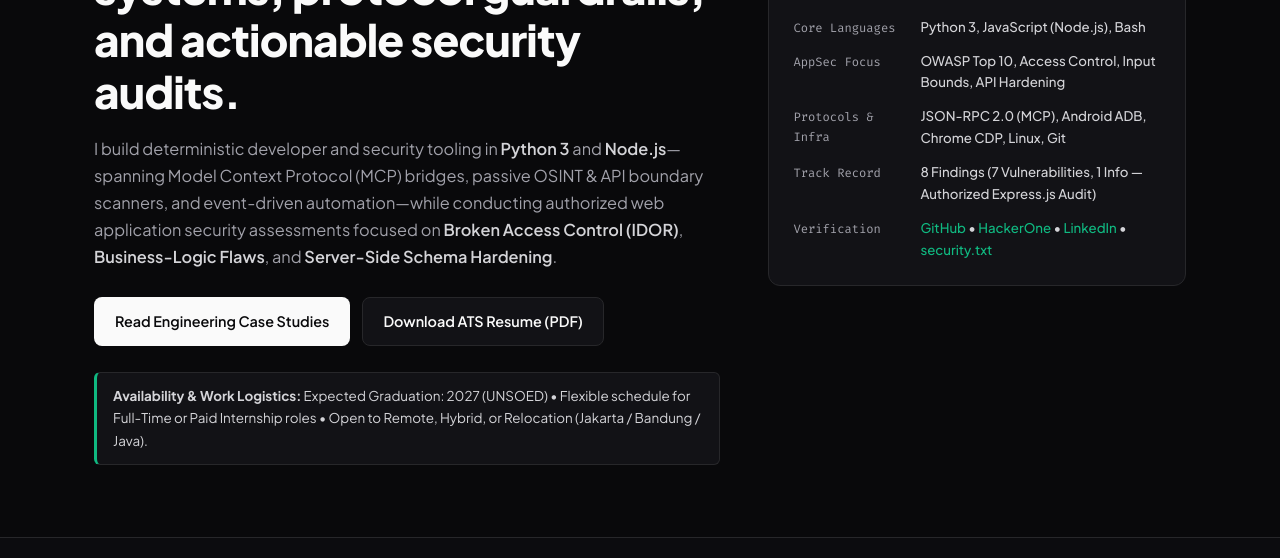
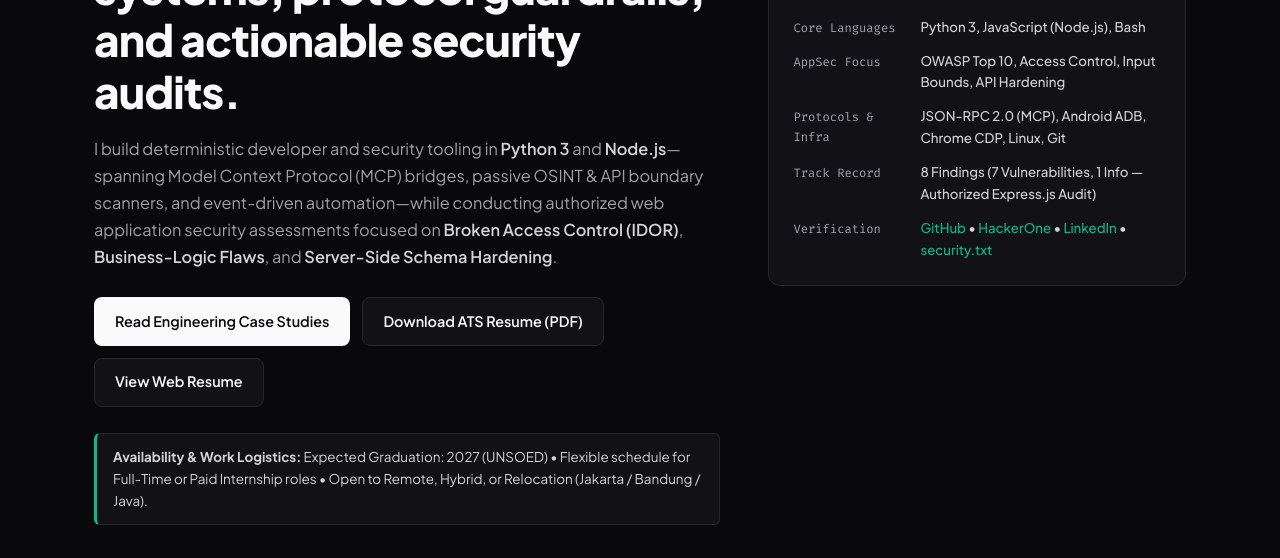
Before and after one commit to UserFxxk/UserFxxk.github.io, a plain HTML site: page index.html in a window 1280 px wide. Shown: the part 242-800 px from the top of the page. Drawn offline with Linux system fonts and the light colour scheme.

Commit message:
feat: add direct View Web Resume button in hero CTA

```diff
--- a/index.html
+++ b/index.html
@@ -75,6 +75,9 @@
             </a>
             <a href="Fata-Fatikhul-Karim-Resume.pdf" download class="btn btn-outline">
               <span data-i18n="btn_cv">Download ATS Resume (PDF)</span>
+            </a>
+            <a href="cv.html" class="btn btn-outline">
+              <span data-i18n="btn_web_cv">View Web Resume</span>
             </a>
           </div>
 
--- a/script.js
+++ b/script.js
@@ -350,6 +350,7 @@ const i18n = {
       "I build deterministic developer and security tooling in <strong>Python 3</strong> and <strong>Node.js</strong>—spanning Model Context Protocol (MCP) bridges, passive OSINT &amp; API boundary scanners, and event-driven automation—while conducting authorized web application security assessments focused on <strong>Broken Access Control (IDOR)</strong>, <strong>Business-Logic Flaws</strong>, and <strong>Server-Side Schema Hardening</strong>.",
     btn_projects: "Read Engineering Case Studies",
     btn_cv: "Download ATS Resume (PDF)",
+    btn_web_cv: "View Web Resume",
     hero_logistics:
       "<strong>Availability &amp; Work Logistics:</strong> Expected Graduation: 2027 (UNSOED) &bull; Flexible schedule for Full-Time or Paid Internship roles &bull; Open to Remote, Hybrid, or Relocation (Jakarta / Bandung / Java).",
     proj_tag: "ENGINEERING CASE STUDIES",
@@ -413,6 +414,7 @@ const i18n = {
       "Saya mengembangkan perkakas otomasi developer dan keamanan deterministik menggunakan <strong>Python 3</strong> dan <strong>Node.js</strong>—meliputi bridge Model Context Protocol (MCP), pemindai OSINT pasif &amp; batas parameter API, serta worker berbasis event—sekaligus melaksanakan asesmen keamanan aplikasi web berizin dengan fokus pada <strong>Broken Access Control (IDOR)</strong>, <strong>Business-Logic Flaws</strong>, dan <strong>Server-Side Schema Hardening</strong>.",
     btn_projects: "Baca Studi Kasus Engineering",
     btn_cv: "Unduh CV ATS (PDF)",
+    btn_web_cv: "Lihat CV Web",
     hero_logistics:
       "<strong>Ketersediaan &amp; Logistik Kerja:</strong> Estimasi Lulus: 2027 (UNSOED) &bull; Jadwal fleksibel untuk peran Full-Time atau Paid Internship &bull; Terbuka untuk Remote, Hybrid, atau Relokasi (Jakarta / Bandung / Jawa).",
     proj_tag: "STUDI KASUS ENGINEERING",
```
